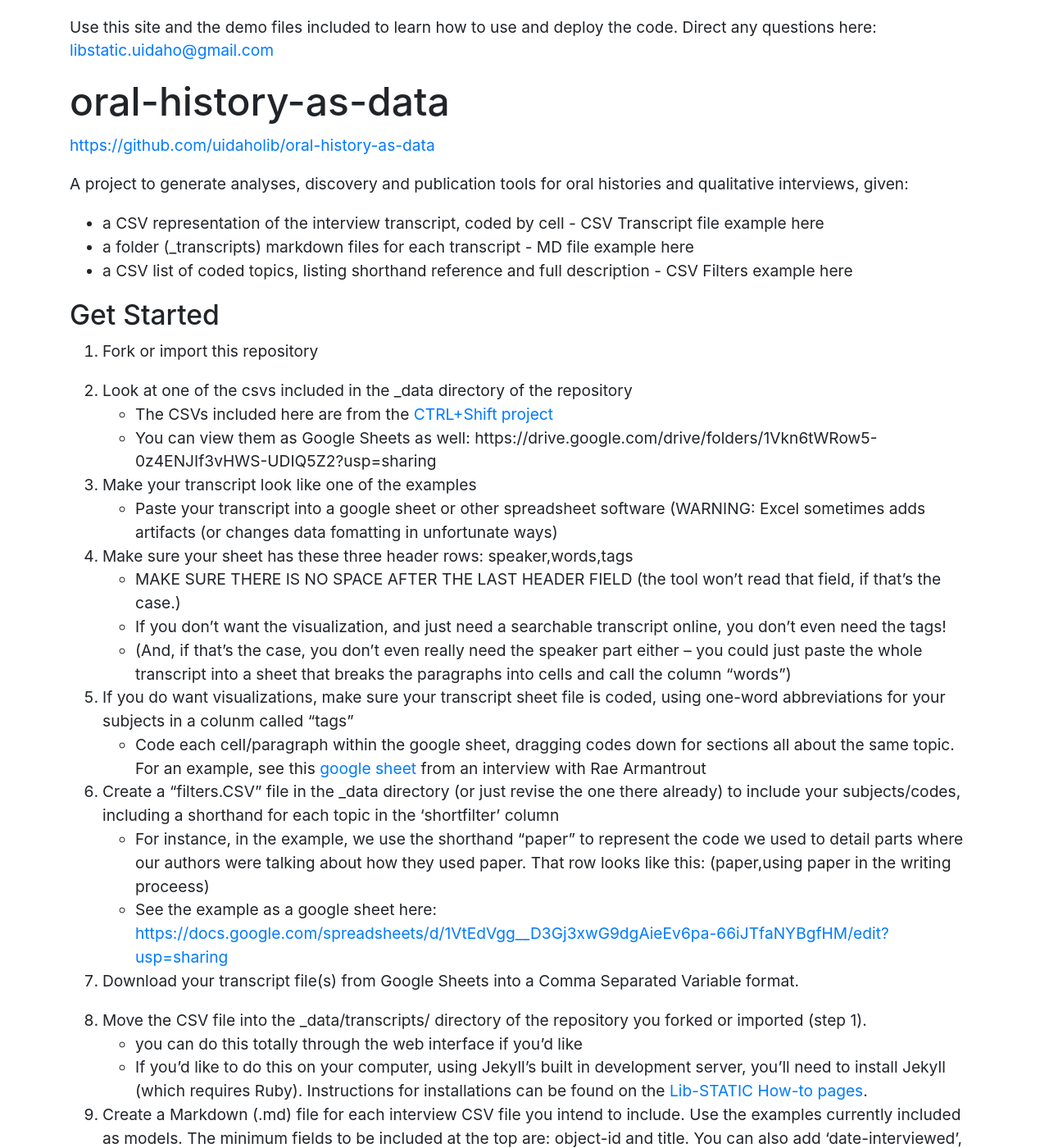
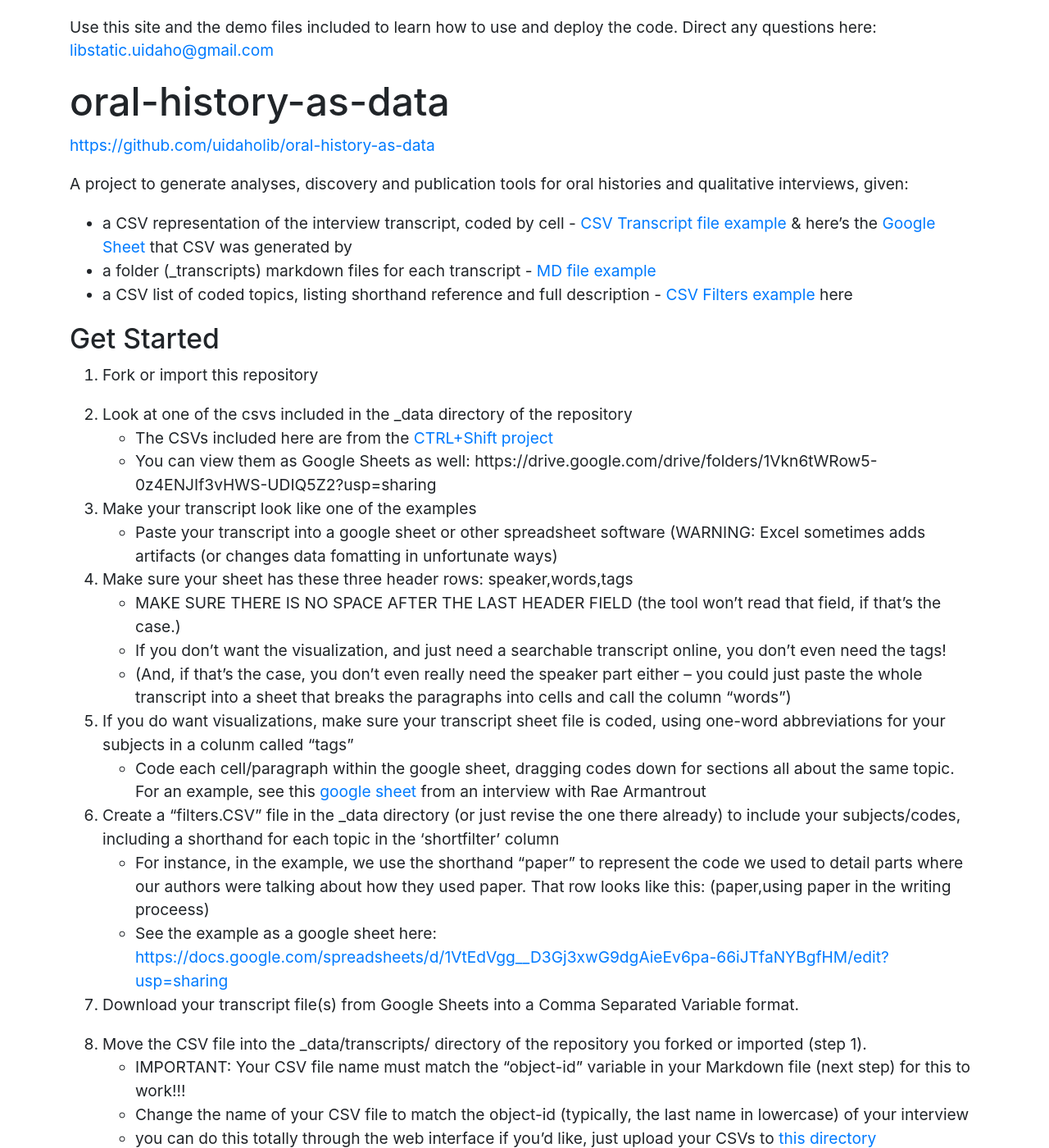
Before and after one commit to uidaholib/oral-history-as-data, a Jekyll site: the page built from about.md, in a window 1280 px wide and 1400 px high, scrolled down 399 px. Shown: the whole window at 82% size. Built offline with Jekyll 4.4.1, drawn with Linux system fonts in a browser that asks for light colours; nearby versions of some CDN libraries; some of the changed text lies outside the part shown.

Commit message:
Update about.md

```diff
--- a/about.md
+++ b/about.md
@@ -19,9 +19,10 @@ Use this site and the demo files included to learn how to use and deploy the cod
 
 A project to generate analyses, discovery and publication tools for oral histories and qualitative interviews, given:
 
-- a CSV representation of the interview transcript, coded by cell - CSV Transcript file example here
-- a folder (_transcripts) markdown files for each transcript - MD file example here
-- a CSV list of coded topics, listing shorthand reference and full description - CSV Filters example here
+- a CSV representation of the interview transcript, coded by cell - [CSV Transcript file example](https://github.com/uidaholib/oral-history-as-data/blob/master/_data/transcripts/armantrout.csv) & here's the [Google Sheet](https://docs.google.com/spreadsheets/d/1PjPOTsLjGdfFyIn1S4UyzAWkSHjajCxE7kdxP6asQoE/edit?usp=sharing) that CSV was generated by
+- a folder (_transcripts) markdown files for each transcript - [MD file example](https://github.com/uidaholib/oral-history-as-data/edit/master/_transcripts/armantrout.md)
+- a CSV list of coded topics, listing shorthand reference and full description - [CSV Filters example](https://github.com/uidaholib/oral-history-as-data/blob/master/_data/filters.csv) here
+
 
 
 ### Get Started
@@ -51,10 +52,14 @@ A project to generate analyses, discovery and publication tools for oral histori
 7. Download your transcript file(s) from Google Sheets into a Comma Separated Variable format.
 
 8. Move the CSV file into the _data/transcripts/ directory of the repository you forked or imported (step 1).
-    - you can do this totally through the web interface if you'd like
+    - IMPORTANT: Your CSV file name must match the "object-id" variable in your Markdown file (next step) for this to work!!!
+    - Change the name of your CSV file to match the object-id (typically, the last name in lowercase) of your interview
+    - you can do this totally through the web interface if you'd like, just upload your CSVs to [this directory](https://github.com/uidaholib/oral-history-as-data/tree/master/_data/transcripts)
     - If you'd like to do this on your computer, using Jekyll's built in development server, you'll need to install Jekyll (which requires Ruby). Instructions for installations can be found on the [Lib-STATIC How-to pages](https://lib-static.github.io/howto/).
 
+
 8. Create a Markdown (.md) file for each interview CSV file you intend to include. Use the examples currently included as models. The minimum fields to be included at the top are: object-id  and title. You can also add 'date-interviewed', 'location', and 'interviewer'.
+    - IMPORTANT: Your CSV file name must match the "object-id" variable in your Markdown file for this to work!!!
 
 9. If you're working on the web, go to your GitHub repository [Settings](/settings), and enable GitHub Pages.
 
```
